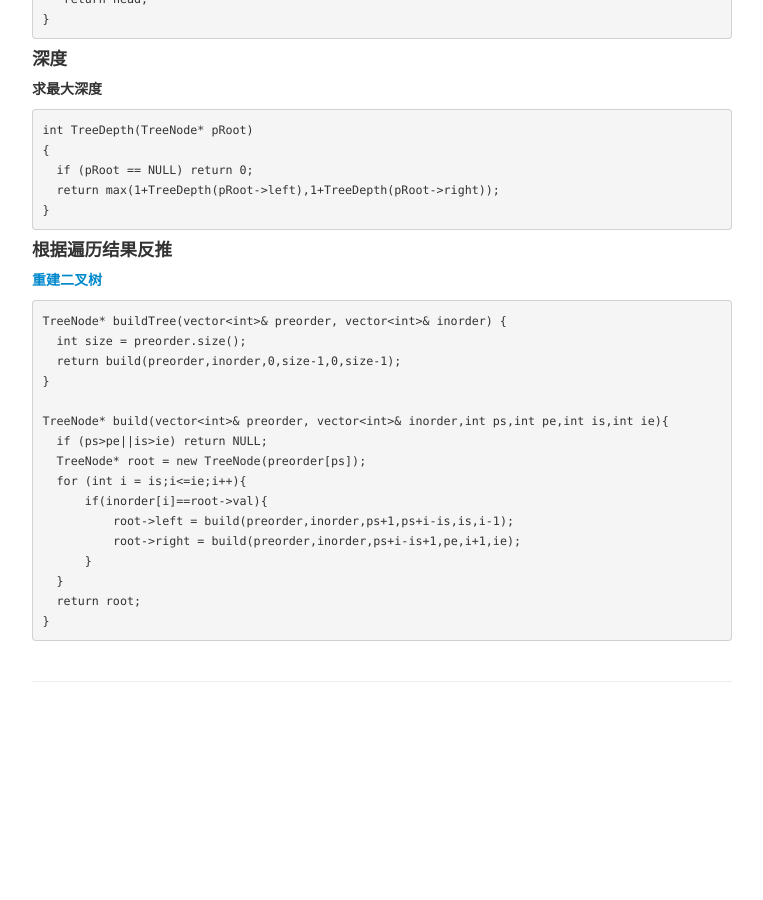
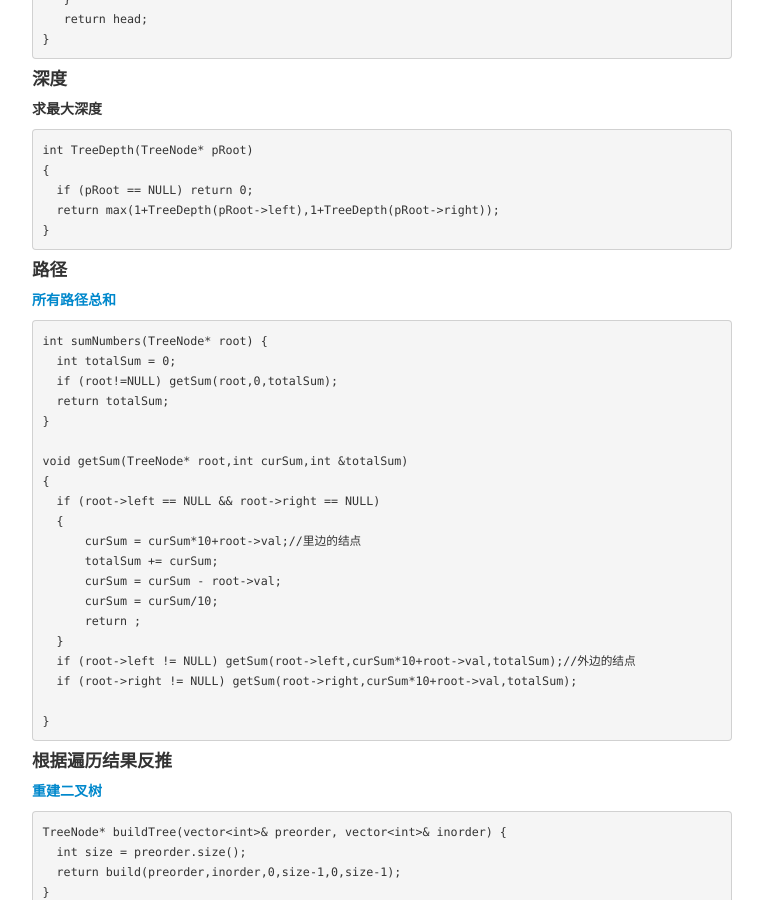
Before and after one commit to sfgcs/sfgcs.github.io, a Jekyll site: the page built from pages/leetcode.md, in a window 1280 px wide and 900 px high, scrolled down 7195 px. Shown: the whole window, without its empty margins (258-1021 px from the left). Built offline with Jekyll 4.4.1, drawn with Linux system fonts in a browser that asks for light colours; before the commit the page ends 7908 px from its top, so only the background shows below that.

Commit message:
Update leetcode.md

````diff
--- a/pages/leetcode.md
+++ b/pages/leetcode.md
@@ -24,7 +24,8 @@ description:
       * [求最大深度](#求最大深度)
    * [路径](#路径)
       * [和为某值的路径](#和为某值的路径)
-      * [最大距离](#和为某值的路径)
+      * [所有路径总和](#所有路径总和)
+      * [最大距离](#最大距离)
       * [一般公共祖先](#一般公共祖先)
    * [根据遍历结果反推](#根据遍历结果反推)
       * [重建二叉树](#重建二叉树)
@@ -359,6 +360,30 @@ int TreeDepth(TreeNode* pRoot)
   return max(1+TreeDepth(pRoot->left),1+TreeDepth(pRoot->right));
 }
 ```
+#### 路径
+##### [所有路径总和](https://leetcode.com/problems/sum-root-to-leaf-numbers/)
+```
+int sumNumbers(TreeNode* root) {
+  int totalSum = 0;
+  if (root!=NULL) getSum(root,0,totalSum);
+  return totalSum;
+}
+
+void getSum(TreeNode* root,int curSum,int &totalSum)
+{
+  if (root->left == NULL && root->right == NULL)
+  {
+      curSum = curSum*10+root->val;//里边的结点
+      totalSum += curSum;
+      curSum = curSum - root->val;
+      curSum = curSum/10;
+      return ;
+  }
+  if (root->left != NULL) getSum(root->left,curSum*10+root->val,totalSum);//外边的结点
+  if (root->right != NULL) getSum(root->right,curSum*10+root->val,totalSum);
+
+}
+```
 #### 根据遍历结果反推
 ##### [重建二叉树](https://www.nowcoder.com/practice/8a19cbe657394eeaac2f6ea9b0f6fcf6?tpId=13&tqId=11157&tPage=1&rp=1&ru=/ta/coding-interviews&qru=/ta/coding-interviews/question-ranking)
 ```
````
